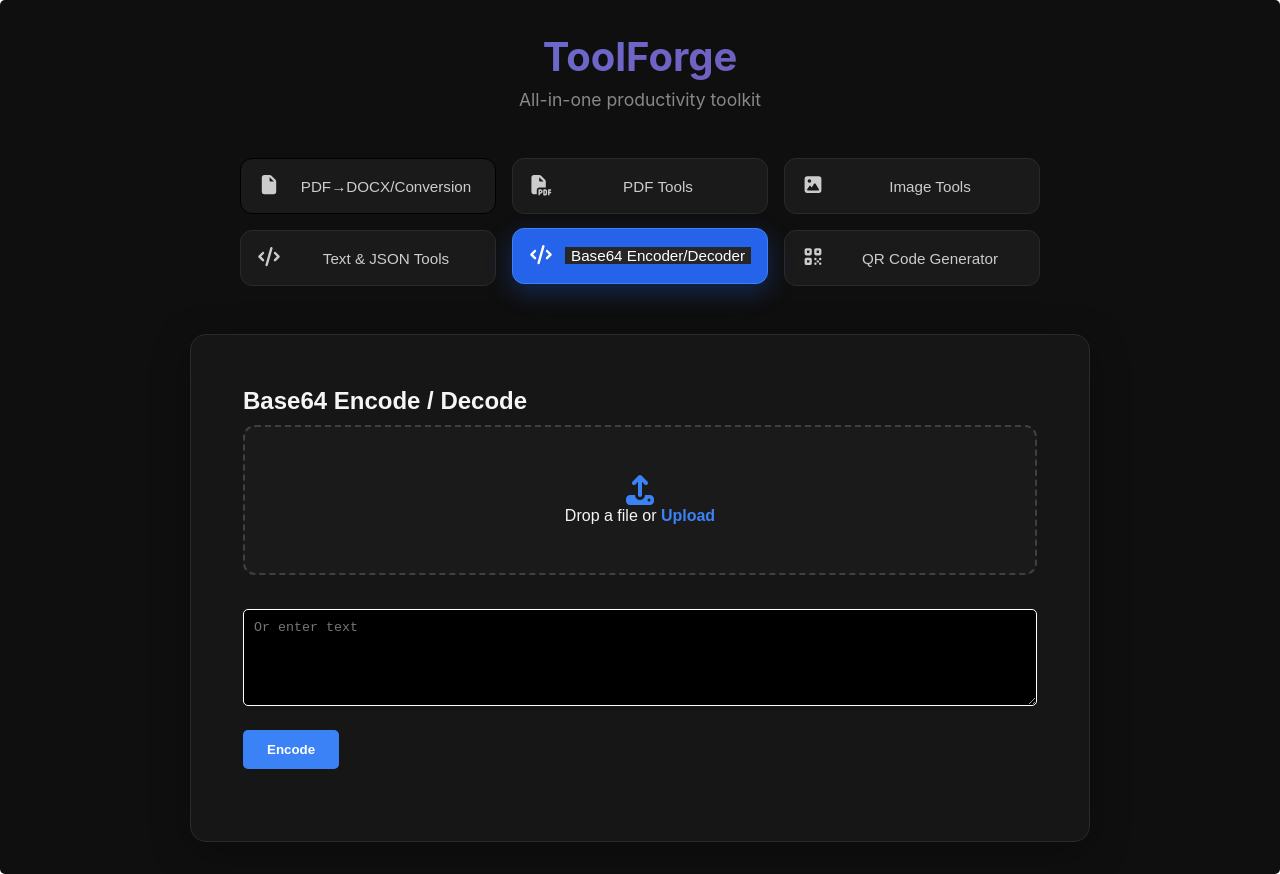
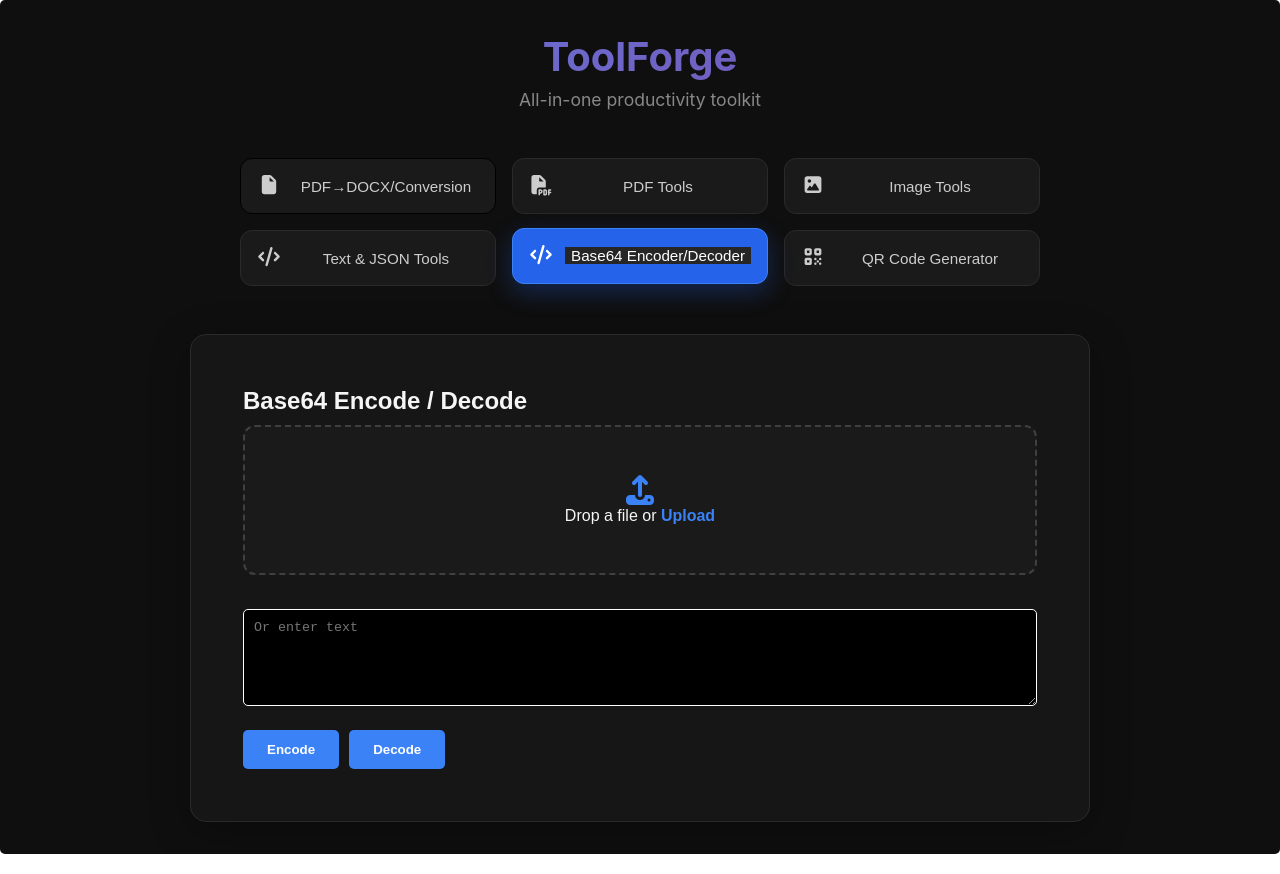
Before and after one commit to sshadulla22/ToolForge-Frontend, a React (Create React App) app: page / in a window 1280 px wide. Both pictures are taken after a click on the button "Base64 Encoder/Decoder". Built offline with nearby package versions, Linux system fonts and the light colour scheme.

Commit message:
Update Base64Tools.jsx

```diff
--- a/src/components/Base64Tools.jsx
+++ b/src/components/Base64Tools.jsx
@@ -8,18 +8,56 @@ export default function Base64Tools() {
   const [text, setText] = useState("");
   const [encoded, setEncoded] = useState("");
 
+  // ---------- Encode ----------
   const handleEncode = async () => {
     const formData = new FormData();
     if (file) formData.append("file", file);
     else formData.append("text", text);
 
+    try {
       const response = await axios.post(
-      "https://toolforge-backend-1.onrender.com",
+        "https://toolforge-backend-1.onrender.com/base64-encode/",
         formData
       );
       setEncoded(response.data.base64);
+    } catch (error) {
+      console.error("Encoding failed:", error);
+      alert("Error encoding file/text. Please try again.");
+    }
   };
 
+  // ---------- Decode ----------
+  const handleDecode = async () => {
+    if (!encoded) {
+      alert("Please enter a Base64 string first.");
+      return;
+    }
+
+    try {
+      const formData = new FormData();
+      formData.append("encoded", encoded);
+
+      const response = await axios.post(
+        "https://toolforge-backend-1.onrender.com/base64-decode/",
+        formData,
+        { responseType: "blob" }
+      );
+
+      // Download decoded file
+      const url = window.URL.createObjectURL(new Blob([response.data]));
+      const link = document.createElement("a");
+      link.href = url;
+      link.setAttribute("download", "decoded.bin");
+      document.body.appendChild(link);
+      link.click();
+      document.body.removeChild(link);
+    } catch (error) {
+      console.error("Decoding failed:", error);
+      alert("Error decoding Base64. Please try again.");
+    }
+  };
+
+  // ---------- Styles ----------
   const dropStyle = {
     width: "100%",
     margin: "10px 0 15px 0",
@@ -43,7 +81,7 @@ export default function Base64Tools() {
     color: "#fff",
     cursor: "pointer",
     fontWeight: "bold",
-    marginBottom: "20px",
+    marginRight: "10px",
   };
 
   const inputStyle = {
@@ -51,8 +89,8 @@ export default function Base64Tools() {
     padding: 10,
     margin: "10px 0 20px 0",
     borderRadius: 5,
-    border: "1px solid #ffffffff",
-    backgroundColor: "#000000ff",
+    border: "1px solid #ffffff",
+    backgroundColor: "#000000",
     color: "#f5f5f5",
     boxSizing: "border-box",
   };
@@ -86,10 +124,15 @@ export default function Base64Tools() {
         rows={5}
       />
 
-      {/* Encode Button */}
+      {/* Buttons */}
+      <div>
         <button onClick={handleEncode} style={buttonStyle}>
           Encode
         </button>
+        <button onClick={handleDecode} style={buttonStyle}>
+          Decode
+        </button>
+      </div>
 
       {/* Output */}
       {encoded && (
@@ -98,6 +141,7 @@ export default function Base64Tools() {
           readOnly
           rows={10}
           style={inputStyle}
+          placeholder="Base64 output will appear here..."
         />
       )}
     </div>
```
Lines whose indentation alone changed are shown as unchanged.
